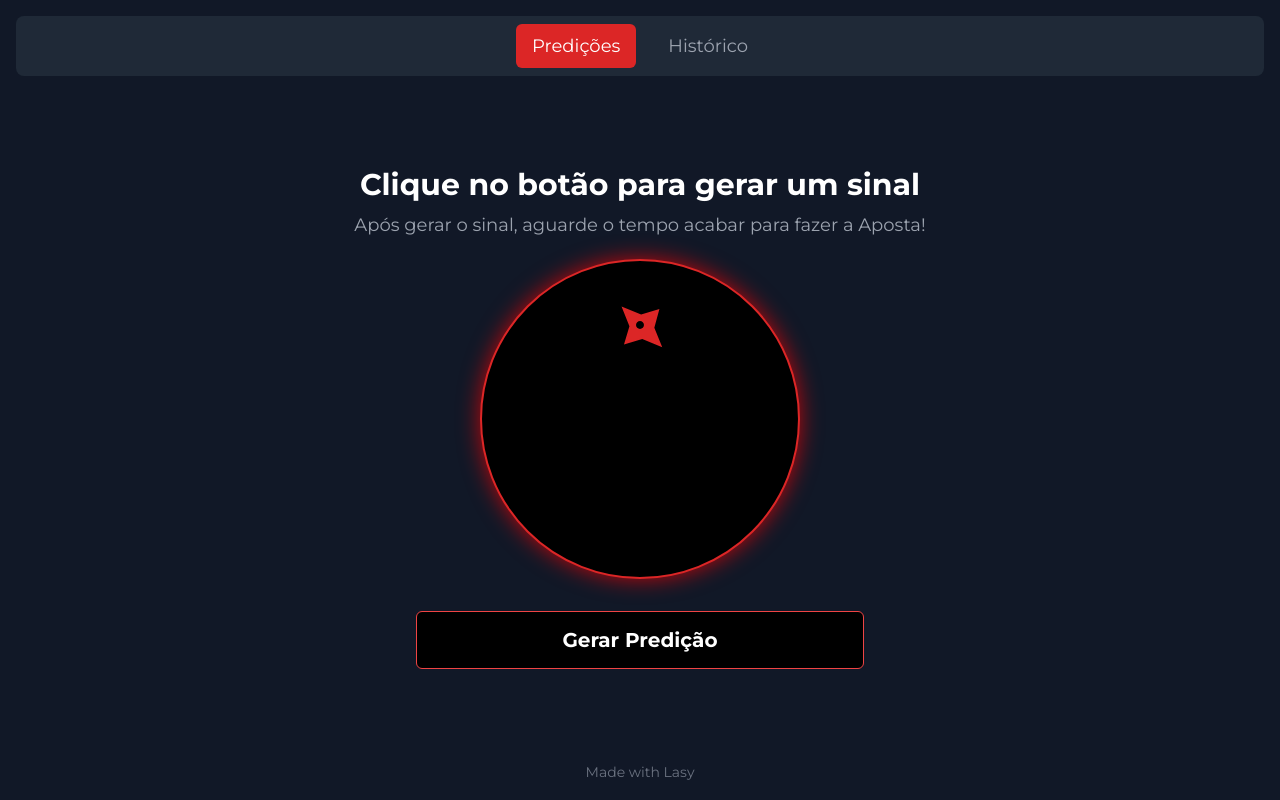
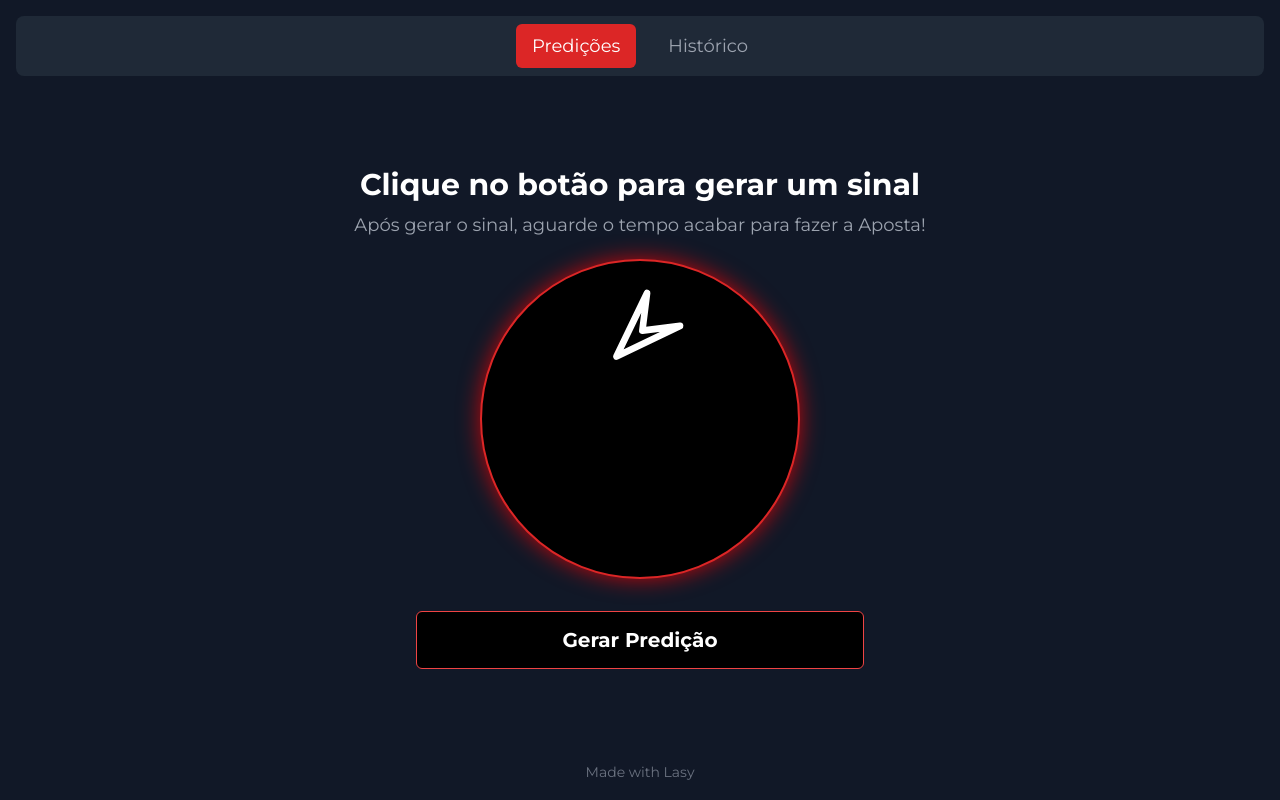
Before and after one commit to gabrieljesus17/rapid-flux-code, a React (Vite) app: page /predictions in a window 1280 px wide. Built offline with nearby package versions, Linux system fonts and the light colour scheme.

Commit message:
Reverted all changes back to version c91b6d06d819484a24a0347e7a03e95e55b34f6f

```diff
--- a/src/components/PredictionCircle.tsx
+++ b/src/components/PredictionCircle.tsx
@@ -2,19 +2,26 @@ import { useState, useEffect, useCallback } from "react";
 import { cn } from "@/lib/utils";
 import { Button } from "./ui/button";
 
-// Componente para o ícone do avião estilizado, agora mais realista e vermelho
-const AviatorIcon = () => (
+// Componente para o ícone do avião estilizado
+const AviatorIcon = ({ isActive }: { isActive: boolean }) => (
   <div
-    className="absolute top-8 flex items-center justify-center h-16 w-16" // Tamanho e posição fixos
+    className={cn(
+      "absolute top-8 flex items-center justify-center transition-all duration-500 ease-in-out",
+      isActive ? "h-12 w-12" : "h-20 w-20" // Menor quando ativo, maior quando inativo
+    )}
   >
     <svg
       width="100%"
       height="100%"
       viewBox="0 0 24 24"
-      fill="currentColor"
-      className="text-red-600 transform -rotate-45"
+      fill="none"
+      stroke="currentColor"
+      strokeWidth="2"
+      strokeLinecap="round"
+      strokeLinejoin="round"
+      className="text-white transform -rotate-45"
     >
-      <path d="M21.4,12.9l-6.3-3.4L12,2.2l-3.1,7.3L2.6,12.9l6.3,3.4L12,23.8l3.1-7.3L21.4,12.9z M12,13.5c-0.8,0-1.5-0.7-1.5-1.5 s0.7-1.5,1.5-1.5s1.5,0.7,1.5,1.5S12.8,13.5,12,13.5z"/>
+      <path d="M2 12l20-7-9 7 9 7-20-7z" />
     </svg>
   </div>
 );
@@ -149,7 +156,7 @@ export default function PredictionCircle() {
       {showTimer && <div className="text-7xl font-bold text-red-500 my-4">{timer}s</div>}
 
       <div className={cn("relative w-80 h-80 rounded-full flex flex-col items-center justify-center text-center p-4 transition-all duration-300 mt-4", circleClass)}>
-        <AviatorIcon />
+        <AviatorIcon isActive={isActive} />
         {isActive && appState !== "AWAITING_ENTRY" && appState !== "ENTRY_COMPLETE" && (
           <div className="flex flex-col gap-4 mt-24 text-center">
             <p className="text-2xl font-semibold text-white">💰 Cashout cedo sugerido</p>
```
